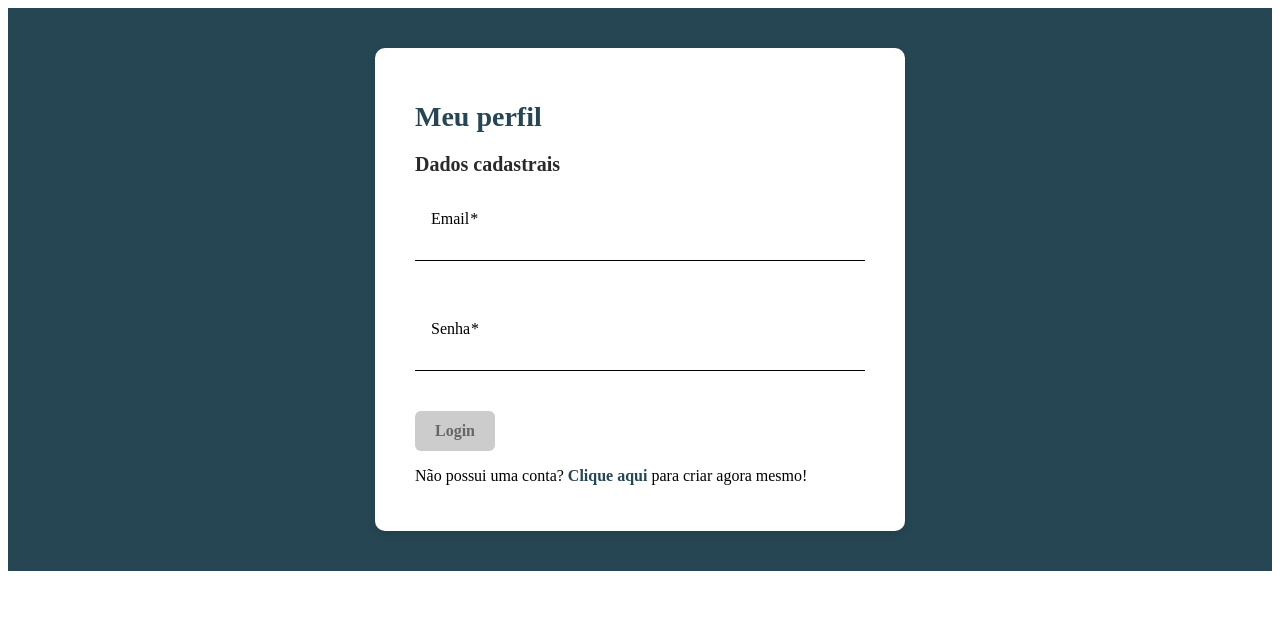
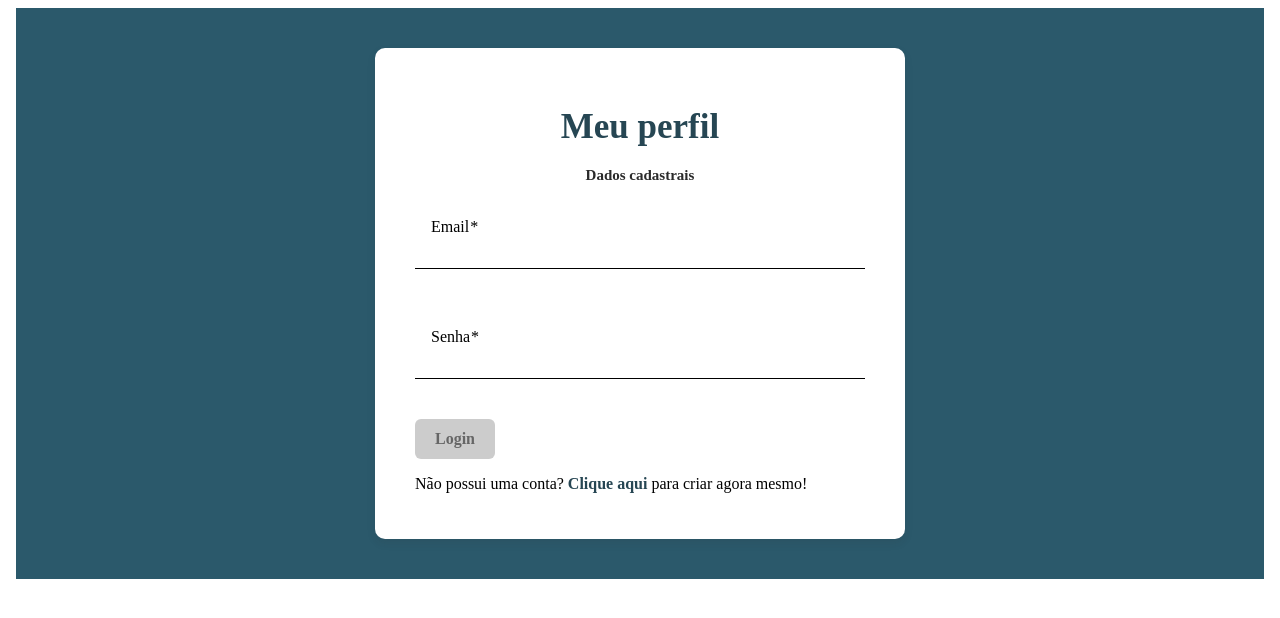
Before and after one commit to RichardPedroso/FoodCare, an Angular app in the folder projeto/frontend/: page /account/sign-in in a window 1280 px wide. Shown: the top 618 px of the page. Built offline with nearby package versions, Linux system fonts and the light colour scheme.

Commit message:
refactor: update do css no sign-in

```diff
--- a/projeto/frontend/src/app/views/account/sign-in/sign-in.component.css
+++ b/projeto/frontend/src/app/views/account/sign-in/sign-in.component.css
@@ -2,8 +2,12 @@
   display: flex;
   justify-content: center;
   align-items: center;
-  padding: 40px 20px;
-  background-color: #264653;
+  background-color: #2b596b;
+  padding: 40px 30px;
+}
+
+.body{
+  background-color:#264653;
 }
 
 .form {
@@ -12,21 +16,27 @@
   border-radius: 10px;
   max-width: 450px;
   width: 100%;
-  box-shadow: 0 4px 8px rgba(0, 0, 0, 0.1);
+  box-shadow: 0 4px 8px rgba(46, 36, 36, 0.1);
   text-align: left;
 }
 
 .form h2 {
+  justify-content: center;
+  display: flex;
   color: #264653;
   margin-bottom: 20px;
-  font-size: 28px;
+  font-size: 35px;
 }
 
 .form h3 {
+  justify-content: center;
+  display: flex;
   color: #2a2a2a;
   margin-bottom: 15px;
-  font-size: 20px;
+  font-size: 15px;
 }
+
+
 
 mat-form-field {
   display: block;
--- a/projeto/frontend/src/app/views/account/sign-in/sign-in.component.html
+++ b/projeto/frontend/src/app/views/account/sign-in/sign-in.component.html
@@ -1,4 +1,4 @@
-<div class="base-form">
+<body class="base-form">
   <form class="form mat-elevation-z4">
 
     <h2>Meu perfil</h2>
@@ -27,4 +27,4 @@
     </div>
   </form>
   <router-outlet></router-outlet>
-</div>
+</body>
```
